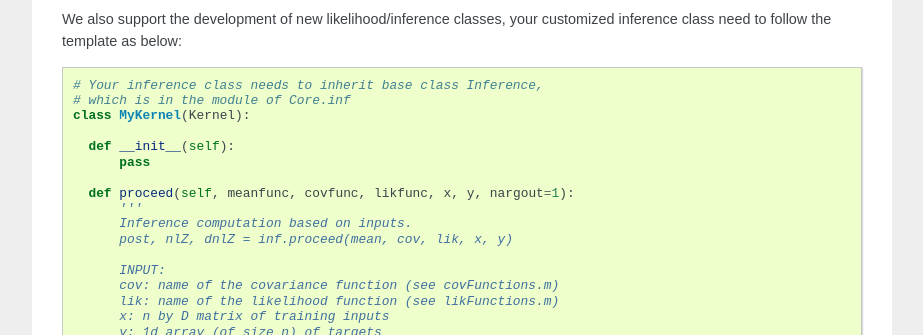
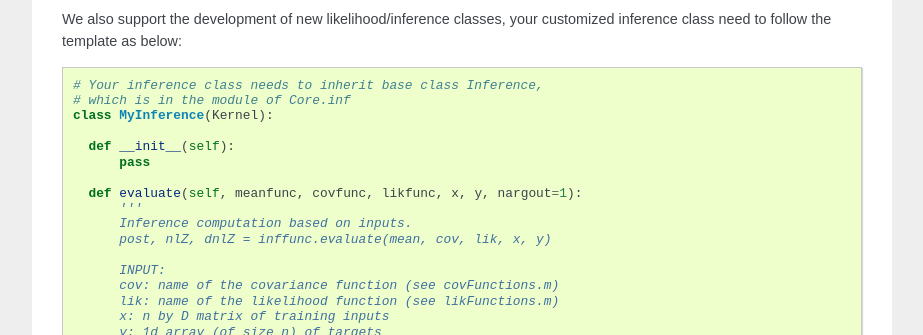
Before and after one commit to marionmari/pyGPs, a Sphinx documentation site: the page built from doc/source/Likelihoods.rst, in a window 1280 px wide and 1400 px high, scrolled down 530 px. Shown: the part 152-487 px from the top of the window, without its empty margins (198-1121 px from the left). Built offline with Sphinx 7.4.7, drawn with Linux system fonts in a browser that asks for light colours; formulas are drawn with MathJax 3.

Commit message:
naming consistance updated for online doc

```diff
--- a/doc/source/Likelihoods.rst
+++ b/doc/source/Likelihoods.rst
@@ -37,15 +37,15 @@ We also support the development of new likelihood/inference classes, your custom
 
     # Your inference class needs to inherit base class Inference,
     # which is in the module of Core.inf
-    class MyKernel(Kernel):
+    class MyInference(Kernel):
 
       def __init__(self):
           pass
 
-      def proceed(self, meanfunc, covfunc, likfunc, x, y, nargout=1):
+      def evaluate(self, meanfunc, covfunc, likfunc, x, y, nargout=1):
           '''
           Inference computation based on inputs.
-          post, nlZ, dnlZ = inf.proceed(mean, cov, lik, x, y)
+          post, nlZ, dnlZ = inffunc.evaluate(mean, cov, lik, x, y)
 
           INPUT:
           cov: name of the covariance function (see covFunctions.m)
@@ -109,7 +109,7 @@ To test your customized inference function, uncomment the following method in *p
     def test_inf_new(self):
         # specify your inf function
         # set mean/cov/lik functions
-        post, nlZ, dnlZ = inffunc.proceed(meanfunc, covfunc, likfunc, self.x, self.y, nargout=3)
+        post, nlZ, dnlZ = inffunc.evaluate(meanfunc, covfunc, likfunc, self.x, self.y, nargout=3)
         self.checkFITCOutput(post, nlZ, dnlZ)
 
 and test customized likelihood function in *pyGPs.Testing.unit_test_lik.py* ::
```
Also changed, not shown: 11 other files.
